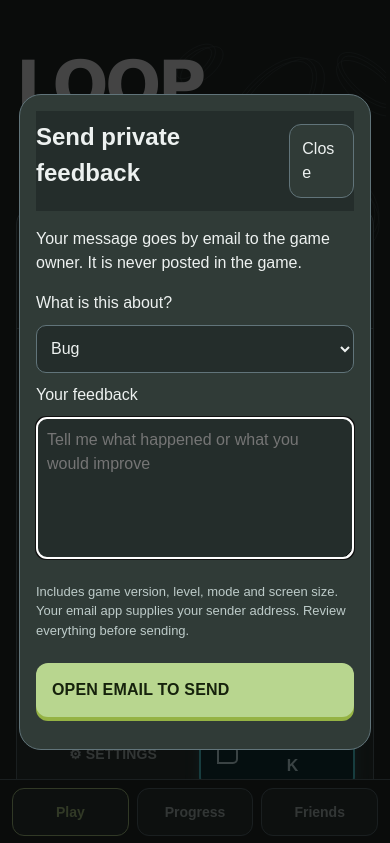
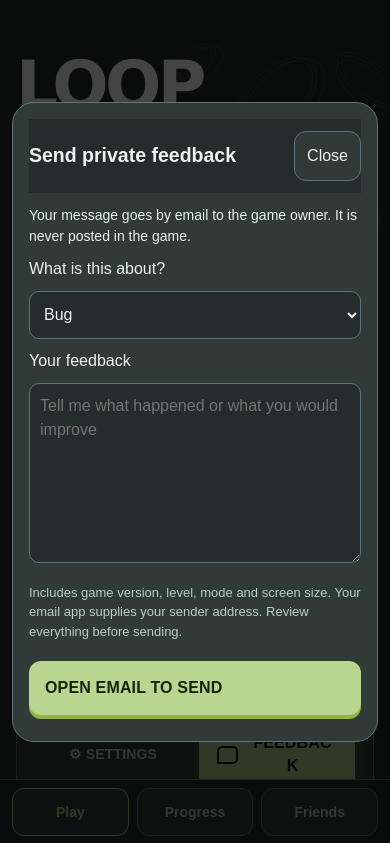
Before and after one commit to ramangiri/loop-shift, a website: page index.html in a window 390 px wide. Both pictures are taken after a click on the button "FEEDBACK". Shown: the top 843 px of the page. Drawn offline with Linux system fonts and the light colour scheme; no server answers.

Commit message:
fix: match feedback to Play green and fit form to mobile viewport

```diff
--- a/player-feedback.js
+++ b/player-feedback.js
@@ -2,7 +2,9 @@
 (() => {
  const el=id=>document.getElementById(id),recipient='giriraman160@gmail.com';
  let opener=null,draft='';
- function open(event){opener=event.currentTarget;el('feedback-dialog').showModal();el('feedback-message').focus();}
+ function fitViewport(){if(window.visualViewport)el('feedback-dialog').style.setProperty('--feedback-viewport',window.visualViewport.height+'px');}
+ window.visualViewport?.addEventListener('resize',fitViewport);
+ function open(event){opener=event.currentTarget;fitViewport();el('feedback-dialog').showModal();el('feedback-close').focus();}
  for(const id of ['feedback-home','feedback-settings','feedback-result','feedback-progress','feedback-friends','feedback-help'])el(id).addEventListener('click',open);
  function close(){el('feedback-dialog').close();opener?.focus();}
  el('feedback-close').addEventListener('click',close);
--- a/responsive.css
+++ b/responsive.css
@@ -225,10 +225,24 @@ body[data-screen=game][data-training=true] #guide-status{display:none}
 }
 
 /* A steady, labelled feedback action across menus; no animation during play. */
-body .feedback-entry,body #feedback-home,body #feedback-result{display:flex;align-items:center;justify-content:center;gap:10px;min-height:48px;padding:12px 16px;border:2px solid #58e6ef;border-radius:14px;background:#12383c;color:#d9fcff;box-shadow:0 0 14px #58e6ef40;font:700 16px/1.4 Arial,sans-serif;white-space:normal;overflow-wrap:anywhere;text-align:center;cursor:pointer}
+body .feedback-entry,body #feedback-home,body #feedback-result{display:flex;align-items:center;justify-content:center;gap:10px;min-height:48px;padding:12px 16px;border:2px solid var(--lime);border-radius:14px;background:var(--lime);color:#101916;box-shadow:0 0 14px color-mix(in srgb,var(--lime) 28%,transparent);font:700 16px/1.4 Arial,sans-serif;white-space:normal;overflow-wrap:anywhere;text-align:center;cursor:pointer}
 .feedback-entry::before{content:"";width:17px;height:14px;border:2px solid currentColor;border-radius:5px 5px 5px 0;flex-shrink:0}
-body .feedback-entry:hover{background:#1b4c51;box-shadow:0 0 18px #58e6ef66}
+body .feedback-entry:hover{filter:brightness(1.06)}
 body .feedback-entry:focus-visible{outline:3px solid var(--ink);outline-offset:4px}
 #feedback-progress,#feedback-friends,#feedback-help{width:100%;margin:12px 0 20px}
-body[data-appearance=light] .feedback-entry{background:#d9fcff;color:#12383c;border-color:#08636b}
+body[data-appearance=light] :is(.feedback-entry,#feedback-home,#feedback-result){background:var(--lime);color:#fff;border-color:var(--lime)}
 @media(forced-colors:active){body .feedback-entry{border:2px solid ButtonText;box-shadow:none}}
+
+/* Keep the feedback form within the visible mobile viewport. */
+#feedback-dialog{width:min(480px,calc(100vw - 24px));max-width:calc(100vw - 24px);max-height:calc(var(--feedback-viewport,100dvh) - 24px - env(safe-area-inset-top,0px) - env(safe-area-inset-bottom,0px));padding:16px;overflow:auto;overscroll-behavior:contain;scroll-padding:70px 0 24px;overflow-wrap:anywhere}
+#feedback-dialog .menu-heading{top:-16px;margin:0 0 12px;padding:12px 0;gap:8px}
+#feedback-dialog h2{font-size:clamp(19px,5vw,24px);line-height:1.2;margin:0;min-width:0}
+#feedback-close{min-width:64px;min-height:48px;flex-shrink:0;text-align:center}
+#feedback-dialog p{margin:10px 0;font-size:14px;line-height:1.5}
+#feedback-form{min-width:0}
+#feedback-form select{min-height:48px}
+#feedback-message{height:clamp(100px,22dvh,180px);min-height:96px;max-height:240px;resize:vertical}
+#feedback-form .primary-button{min-height:48px;white-space:normal;line-height:1.4}
+#feedback-fallback{box-sizing:border-box;max-width:100%;font:16px/1.5 Arial,sans-serif}
+#feedback-dialog :is(select,textarea):focus-visible{outline:2px solid var(--lime);outline-offset:2px}
+@media(max-width:360px){#feedback-dialog{padding:12px}#feedback-dialog .menu-heading{top:-12px}}
--- a/sw.js
+++ b/sw.js
@@ -1,4 +1,4 @@
-const CACHE = 'loop-shift-visible-feedback-57';
+const CACHE = 'loop-shift-green-feedback-58';
 const FILES = ['./','./index.html','./style.css','./mobile.css','./arcade.woff','./avatars.js','./challenge-picker.js','./home-navigation.js','./player-feedback.js','./events.css','./responsive.css','./social.js','./result-tools.js','./game.js','./leaderboard.js','./music.js','./native-bridge.js','./apple-touch-icon.png','./manifest.webmanifest','./icon-192.png','./icon-512.png'];
 const ASSET_URLS = new Set(FILES.map(file=>new URL(file,self.registration.scope).href));
 self.addEventListener('install',event=>{event.waitUntil(caches.open(CACHE).then(cache=>cache.addAll(FILES)).then(()=>self.skipWaiting()));});
--- a/www/player-feedback.js
+++ b/www/player-feedback.js
@@ -2,7 +2,9 @@
 (() => {
  const el=id=>document.getElementById(id),recipient='giriraman160@gmail.com';
  let opener=null,draft='';
- function open(event){opener=event.currentTarget;el('feedback-dialog').showModal();el('feedback-message').focus();}
+ function fitViewport(){if(window.visualViewport)el('feedback-dialog').style.setProperty('--feedback-viewport',window.visualViewport.height+'px');}
+ window.visualViewport?.addEventListener('resize',fitViewport);
+ function open(event){opener=event.currentTarget;fitViewport();el('feedback-dialog').showModal();el('feedback-close').focus();}
  for(const id of ['feedback-home','feedback-settings','feedback-result','feedback-progress','feedback-friends','feedback-help'])el(id).addEventListener('click',open);
  function close(){el('feedback-dialog').close();opener?.focus();}
  el('feedback-close').addEventListener('click',close);
--- a/www/responsive.css
+++ b/www/responsive.css
@@ -225,10 +225,24 @@ body[data-screen=game][data-training=true] #guide-status{display:none}
 }
 
 /* A steady, labelled feedback action across menus; no animation during play. */
-body .feedback-entry,body #feedback-home,body #feedback-result{display:flex;align-items:center;justify-content:center;gap:10px;min-height:48px;padding:12px 16px;border:2px solid #58e6ef;border-radius:14px;background:#12383c;color:#d9fcff;box-shadow:0 0 14px #58e6ef40;font:700 16px/1.4 Arial,sans-serif;white-space:normal;overflow-wrap:anywhere;text-align:center;cursor:pointer}
+body .feedback-entry,body #feedback-home,body #feedback-result{display:flex;align-items:center;justify-content:center;gap:10px;min-height:48px;padding:12px 16px;border:2px solid var(--lime);border-radius:14px;background:var(--lime);color:#101916;box-shadow:0 0 14px color-mix(in srgb,var(--lime) 28%,transparent);font:700 16px/1.4 Arial,sans-serif;white-space:normal;overflow-wrap:anywhere;text-align:center;cursor:pointer}
 .feedback-entry::before{content:"";width:17px;height:14px;border:2px solid currentColor;border-radius:5px 5px 5px 0;flex-shrink:0}
-body .feedback-entry:hover{background:#1b4c51;box-shadow:0 0 18px #58e6ef66}
+body .feedback-entry:hover{filter:brightness(1.06)}
 body .feedback-entry:focus-visible{outline:3px solid var(--ink);outline-offset:4px}
 #feedback-progress,#feedback-friends,#feedback-help{width:100%;margin:12px 0 20px}
-body[data-appearance=light] .feedback-entry{background:#d9fcff;color:#12383c;border-color:#08636b}
+body[data-appearance=light] :is(.feedback-entry,#feedback-home,#feedback-result){background:var(--lime);color:#fff;border-color:var(--lime)}
 @media(forced-colors:active){body .feedback-entry{border:2px solid ButtonText;box-shadow:none}}
+
+/* Keep the feedback form within the visible mobile viewport. */
+#feedback-dialog{width:min(480px,calc(100vw - 24px));max-width:calc(100vw - 24px);max-height:calc(var(--feedback-viewport,100dvh) - 24px - env(safe-area-inset-top,0px) - env(safe-area-inset-bottom,0px));padding:16px;overflow:auto;overscroll-behavior:contain;scroll-padding:70px 0 24px;overflow-wrap:anywhere}
+#feedback-dialog .menu-heading{top:-16px;margin:0 0 12px;padding:12px 0;gap:8px}
+#feedback-dialog h2{font-size:clamp(19px,5vw,24px);line-height:1.2;margin:0;min-width:0}
+#feedback-close{min-width:64px;min-height:48px;flex-shrink:0;text-align:center}
+#feedback-dialog p{margin:10px 0;font-size:14px;line-height:1.5}
+#feedback-form{min-width:0}
+#feedback-form select{min-height:48px}
+#feedback-message{height:clamp(100px,22dvh,180px);min-height:96px;max-height:240px;resize:vertical}
+#feedback-form .primary-button{min-height:48px;white-space:normal;line-height:1.4}
+#feedback-fallback{box-sizing:border-box;max-width:100%;font:16px/1.5 Arial,sans-serif}
+#feedback-dialog :is(select,textarea):focus-visible{outline:2px solid var(--lime);outline-offset:2px}
+@media(max-width:360px){#feedback-dialog{padding:12px}#feedback-dialog .menu-heading{top:-12px}}
--- a/www/sw.js
+++ b/www/sw.js
@@ -1,4 +1,4 @@
-const CACHE = 'loop-shift-visible-feedback-57';
+const CACHE = 'loop-shift-green-feedback-58';
 const FILES = ['./','./index.html','./style.css','./mobile.css','./arcade.woff','./avatars.js','./challenge-picker.js','./home-navigation.js','./player-feedback.js','./events.css','./responsive.css','./social.js','./result-tools.js','./game.js','./leaderboard.js','./music.js','./native-bridge.js','./apple-touch-icon.png','./manifest.webmanifest','./icon-192.png','./icon-512.png'];
 const ASSET_URLS = new Set(FILES.map(file=>new URL(file,self.registration.scope).href));
 self.addEventListener('install',event=>{event.waitUntil(caches.open(CACHE).then(cache=>cache.addAll(FILES)).then(()=>self.skipWaiting()));});
```
